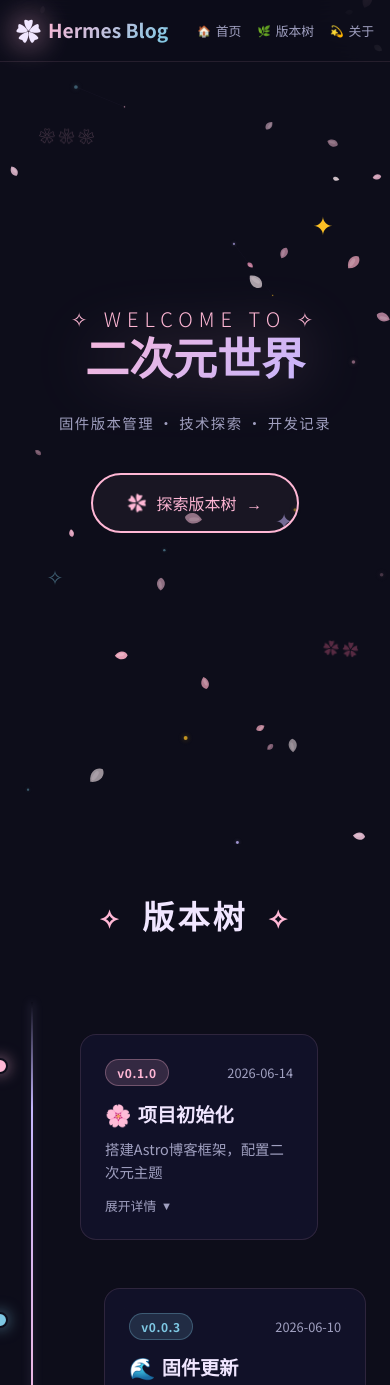
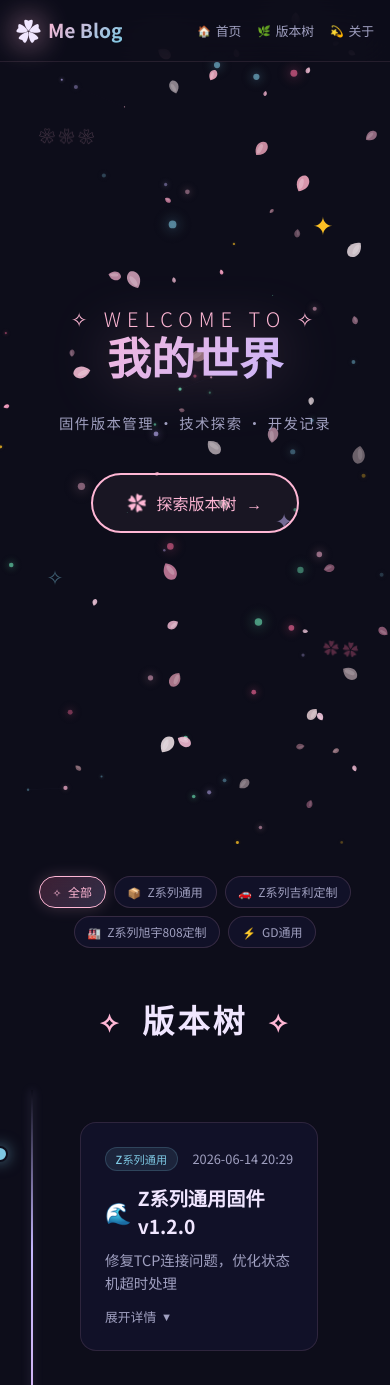
Before and after one commit to miaowu123/me_blog, an Astro site: page / in a window 390 px wide. Shown: the top 1385 px of the page. Built offline with nearby package versions, Linux system fonts and the light colour scheme; Astro itself is replaced by a stand-in of ours; animation ran at ten frames a second; a web font is replaced by a local one.

Commit message:
feat: multi-category version tree + more cherry blossoms
- Rename Hermes Blog → Me Blog, 二次元世界 → 我的世界
- 4 categories: Z系列通用/吉利定制/旭宇808定制/GD通用
- Auto-read md files from folders, sort by date (cyYYMMDDHHmm)
- Category filter tabs on version tree page
- Cherry blossoms: 35→70, added sparkle particles
- Stars: 50→80, more colors

```diff
--- a/src/components/Footer.astro
+++ b/src/components/Footer.astro
@@ -4,8 +4,8 @@
 <footer class="site-footer">
   <div class="footer-content">
     <div class="footer-brand">
-      <span class="footer-logo">✿ Hermes Blog</span>
-      <p class="footer-desc">二次元风格个人博客 · 固件版本管理</p>
+      <span class="footer-logo">✿ Me Blog</span>
+      <p class="footer-desc">我的世界 · 技术探索 · 开发记录</p>
     </div>
     <div class="footer-links">
       <a href="https://github.com" target="_blank">GitHub</a>
--- a/src/components/Header.astro
+++ b/src/components/Header.astro
@@ -5,7 +5,7 @@
   <nav class="nav-container">
     <a href={`${import.meta.env.BASE_URL}/`} class="logo">
       <span class="logo-icon">✿</span>
-      <span class="logo-text">Hermes Blog</span>
+      <span class="logo-text">Me Blog</span>
     </a>
     <div class="nav-links">
       <a href={`${import.meta.env.BASE_URL}/`} class="nav-link">
--- a/src/components/HeroSection.astro
+++ b/src/components/HeroSection.astro
@@ -5,7 +5,7 @@
   <div class="hero-content">
     <h1 class="hero-title">
       <span class="line-1">✧ Welcome to ✧</span>
-      <span class="line-2">二次元世界</span>
+      <span class="line-2">我的世界</span>
     </h1>
     <p class="hero-sub">固件版本管理 · 技术探索 · 开发记录</p>
     <a href={`${import.meta.env.BASE_URL}/versions`} class="hero-cta">
--- a/src/components/ParticleBackground.astro
+++ b/src/components/ParticleBackground.astro
@@ -18,9 +18,14 @@
     color: string; wobble: number; wobbleSpeed: number;
   }> = [];
 
-  const starColors = ['#ffb7d5', '#7ec8e3', '#c4b5fd', '#fbbf24'];
-  // 多种粉色樱花
-  const petalColors = ['#ffb7d5', '#ffc4dd', '#ff9ec4', '#ffd1e8', '#ffb0c8', '#fff0f5'];
+  // 光点漂浮
+  const sparkles: Array<{
+    x: number; y: number; vx: number; vy: number;
+    size: number; alpha: number; color: string; life: number; maxLife: number;
+  }> = [];
+
+  const starColors = ['#ffb7d5', '#7ec8e3', '#c4b5fd', '#fbbf24', '#ff6b9d', '#6ee7b7'];
+  const petalColors = ['#ffb7d5', '#ffc4dd', '#ff9ec4', '#ffd1e8', '#ffb0c8', '#fff0f5', '#ffc0cb', '#ffe4e9'];
 
   function resize() {
     w = canvas.width = window.innerWidth;
@@ -29,36 +34,57 @@
 
   function init() {
     resize();
-    // 星星
-    const starCount = Math.min(50, Math.floor((w * h) / 25000));
+
+    // 星星 - 增加到80颗
+    const starCount = Math.min(80, Math.floor((w * h) / 15000));
     for (let i = 0; i < starCount; i++) {
       particles.push({
         x: Math.random() * w,
         y: Math.random() * h,
         vx: (Math.random() - 0.5) * 0.3,
         vy: (Math.random() - 0.5) * 0.3,
-        r: Math.random() * 1.5 + 0.5,
+        r: Math.random() * 1.8 + 0.4,
         color: starColors[Math.floor(Math.random() * starColors.length)],
         alpha: Math.random() * 0.6 + 0.2,
-        twinkleSpeed: Math.random() * 0.02 + 0.01,
+        twinkleSpeed: Math.random() * 0.02 + 0.008,
       });
     }
-    // 樱花花瓣 - 35片，更大更明显
-    for (let i = 0; i < 35; i++) {
+
+    // 樱花花瓣 - 70片，更大更密
+    for (let i = 0; i < 70; i++) {
       petals.push({
         x: Math.random() * w,
         y: Math.random() * h * 1.5 - h * 0.5,
-        vx: Math.random() * 0.4 + 0.1,
-        vy: Math.random() * 0.6 + 0.2,
+        vx: Math.random() * 0.5 + 0.05,
+        vy: Math.random() * 0.7 + 0.15,
         rotation: Math.random() * Math.PI * 2,
-        rotationSpeed: (Math.random() - 0.5) * 0.02,
-        size: Math.random() * 12 + 6,
-        alpha: Math.random() * 0.5 + 0.4,
+        rotationSpeed: (Math.random() - 0.5) * 0.025,
+        size: Math.random() * 14 + 5,
+        alpha: Math.random() * 0.55 + 0.35,
         color: petalColors[Math.floor(Math.random() * petalColors.length)],
         wobble: Math.random() * Math.PI * 2,
-        wobbleSpeed: Math.random() * 0.02 + 0.01,
+        wobbleSpeed: Math.random() * 0.025 + 0.008,
       });
     }
+
+    // 光点 - 30个
+    for (let i = 0; i < 30; i++) {
+      spawnSparkle();
+    }
+  }
+
+  function spawnSparkle() {
+    sparkles.push({
+      x: Math.random() * w,
+      y: Math.random() * h,
+      vx: (Math.random() - 0.5) * 0.8,
+      vy: (Math.random() - 0.5) * 0.8,
+      size: Math.random() * 3 + 1,
+      alpha: 0,
+      color: starColors[Math.floor(Math.random() * starColors.length)],
+      life: 0,
+      maxLife: Math.random() * 200 + 100,
+    });
   }
 
   function drawPetal(x: number, y: number, size: number, rotation: number, alpha: number, color: string) {
@@ -67,27 +93,36 @@
     ctx.rotate(rotation);
     ctx.globalAlpha = alpha;
 
-    // 花瓣主体 - 更饱满的形状
+    // 花瓣主体
     ctx.fillStyle = color;
     ctx.beginPath();
     ctx.moveTo(0, 0);
-    ctx.bezierCurveTo(size * 0.4, -size * 0.5, size * 0.9, -size * 0.3, size, 0);
-    ctx.bezierCurveTo(size * 0.9, size * 0.3, size * 0.4, size * 0.5, 0, 0);
+    ctx.bezierCurveTo(size * 0.4, -size * 0.55, size * 0.95, -size * 0.35, size, 0);
+    ctx.bezierCurveTo(size * 0.95, size * 0.35, size * 0.4, size * 0.55, 0, 0);
     ctx.fill();
 
     // 花瓣高光
-    ctx.fillStyle = 'rgba(255, 255, 255, 0.25)';
+    ctx.fillStyle = 'rgba(255, 255, 255, 0.3)';
     ctx.beginPath();
-    ctx.ellipse(size * 0.45, -size * 0.05, size * 0.3, size * 0.12, -0.2, 0, Math.PI * 2);
+    ctx.ellipse(size * 0.45, -size * 0.06, size * 0.32, size * 0.13, -0.2, 0, Math.PI * 2);
     ctx.fill();
 
     // 花瓣脉络
-    ctx.strokeStyle = 'rgba(255, 130, 170, 0.25)';
+    ctx.strokeStyle = 'rgba(255, 130, 170, 0.2)';
     ctx.lineWidth = 0.5;
     ctx.beginPath();
     ctx.moveTo(size * 0.1, 0);
-    ctx.quadraticCurveTo(size * 0.5, -size * 0.05, size * 0.85, 0);
+    ctx.quadraticCurveTo(size * 0.5, -size * 0.06, size * 0.85, 0);
     ctx.stroke();
+
+    // 花瓣边缘柔光
+    ctx.shadowColor = color;
+    ctx.shadowBlur = 8;
+    ctx.fillStyle = 'transparent';
+    ctx.beginPath();
+    ctx.arc(0, 0, 0.1, 0, Math.PI * 2);
+    ctx.fill();
+    ctx.shadowBlur = 0;
 
     ctx.restore();
   }
@@ -97,16 +132,16 @@
     ctx.clearRect(0, 0, w, h);
     time += 0.016;
 
-    // 绘制连线
+    // 连线
     for (let i = 0; i < particles.length; i++) {
       for (let j = i + 1; j < particles.length; j++) {
         const dx = particles[i].x - particles[j].x;
         const dy = particles[i].y - particles[j].y;
         const dist = Math.sqrt(dx * dx + dy * dy);
-        if (dist < 120) {
+        if (dist < 100) {
           ctx.beginPath();
-          ctx.strokeStyle = `rgba(196, 181, 253, ${0.1 * (1 - dist / 120)})`;
-          ctx.lineWidth = 0.5;
+          ctx.strokeStyle = `rgba(196, 181, 253, ${0.08 * (1 - dist / 100)})`;
+          ctx.lineWidth = 0.4;
           ctx.moveTo(particles[i].x, particles[i].y);
           ctx.lineTo(particles[j].x, particles[j].y);
           ctx.stroke();
@@ -114,7 +149,7 @@
       }
     }
 
-    // 绘制星星
+    // 星星
     for (const p of particles) {
       p.x += p.vx;
       p.y += p.vy;
@@ -131,25 +166,23 @@
 
       // 光晕
       ctx.beginPath();
-      ctx.arc(p.x, p.y, p.r * 4, 0, Math.PI * 2);
-      const grad = ctx.createRadialGradient(p.x, p.y, 0, p.x, p.y, p.r * 4);
+      ctx.arc(p.x, p.y, p.r * 3.5, 0, Math.PI * 2);
+      const grad = ctx.createRadialGradient(p.x, p.y, 0, p.x, p.y, p.r * 3.5);
       grad.addColorStop(0, p.color);
       grad.addColorStop(1, 'transparent');
       ctx.fillStyle = grad;
-      ctx.globalAlpha = p.alpha * twinkle * 0.2;
+      ctx.globalAlpha = p.alpha * twinkle * 0.15;
       ctx.fill();
       ctx.globalAlpha = 1;
     }
 
-    // 绘制樱花花瓣
+    // 樱花花瓣
     for (const petal of petals) {
-      // 飘落 + 左右摇曳
       petal.wobble += petal.wobbleSpeed;
-      petal.x += petal.vx + Math.sin(petal.wobble) * 0.6;
+      petal.x += petal.vx + Math.sin(petal.wobble) * 0.7;
       petal.y += petal.vy;
-      petal.rotation += petal.rotationSpeed + Math.sin(petal.wobble * 0.5) * 0.005;
+      petal.rotation += petal.rotationSpeed + Math.sin(petal.wobble * 0.5) * 0.006;
 
-      // 循环回收
       if (petal.y > h + 30) {
         petal.y = -30;
         petal.x = Math.random() * w;
@@ -160,6 +193,45 @@
       drawPetal(petal.x, petal.y, petal.size, petal.rotation, petal.alpha, petal.color);
     }
 
+    // 光点
+    for (let i = sparkles.length - 1; i >= 0; i--) {
+      const s = sparkles[i];
+      s.x += s.vx;
+      s.y += s.vy;
+      s.life++;
+
+      const progress = s.life / s.maxLife;
+      if (progress < 0.3) {
+        s.alpha = progress / 0.3;
+      } else if (progress > 0.7) {
+        s.alpha = (1 - progress) / 0.3;
+      } else {
+        s.alpha = 1;
+      }
+
+      ctx.globalAlpha = s.alpha * 0.6;
+      ctx.beginPath();
+      ctx.arc(s.x, s.y, s.size, 0, Math.PI * 2);
+      ctx.fillStyle = s.color;
+      ctx.fill();
+
+      // 光晕
+      const grad = ctx.createRadialGradient(s.x, s.y, 0, s.x, s.y, s.size * 5);
+      grad.addColorStop(0, s.color);
+      grad.addColorStop(1, 'transparent');
+      ctx.globalAlpha = s.alpha * 0.15;
+      ctx.fillStyle = grad;
+      ctx.beginPath();
+      ctx.arc(s.x, s.y, s.size * 5, 0, Math.PI * 2);
+      ctx.fill();
+
+      if (s.life >= s.maxLife) {
+        sparkles.splice(i, 1);
+        spawnSparkle();
+      }
+    }
+
+    ctx.globalAlpha = 1;
     requestAnimationFrame(draw);
   }
 
--- a/src/components/Timeline.astro
+++ b/src/components/Timeline.astro
@@ -1,70 +1,105 @@
 ---
+// 动态读取所有分类文件夹和md文件
+const modules = import.meta.glob('../content/versions/**/*.md', { eager: true });
+
 interface VersionNode {
   version: string;
   date: string;
+  dateNum: number;
   title: string;
   description: string;
   changes: string[];
-  color?: 'pink' | 'blue' | 'purple' | 'green';
-  icon?: string;
+  color: string;
+  icon: string;
+  category: string;
+  categoryLabel: string;
 }
 
-const versions: VersionNode[] = [
-  {
-    version: 'v0.1.0',
-    date: '2026-06-14',
-    title: '项目初始化',
-    description: '搭建Astro博客框架，配置二次元主题',
-    changes: ['创建项目结构', '配置暗色主题', '实现粒子背景', '添加GSAP动画'],
-    color: 'pink',
-    icon: '🌸',
-  },
-  {
-    version: 'v0.0.3',
-    date: '2026-06-10',
-    title: '固件更新',
-    description: '4G模组固件优化，修复TCP连接问题',
-    changes: ['修复A7670G +IPD解析', '优化状态机超时处理', '增加强制重启机制'],
-    color: 'blue',
-    icon: '🌊',
-  },
-  {
-    version: 'v0.0.2',
-    date: '2026-06-01',
-    title: '状态机重构',
-    description: '网络模块状态机重构，支持多阶段流程',
-    changes: ['5阶段状态机架构', 'INIT流程完整实现', 'APN自动匹配IMSI'],
-    color: 'purple',
-    icon: '🔮',
-  },
-  {
-    version: 'v0.0.1',
-    date: '2026-05-15',
-    title: '原型开发',
-    description: '项目启动，完成基础AT指令测试',
-    changes: ['串口通信测试', 'AT指令解析器', '基础数据结构定义'],
-    color: 'green',
-    icon: '🌱',
-  },
-];
+const categoryMap: Record<string, string> = {
+  z_general: 'Z系列通用',
+  z_geely: 'Z系列吉利定制',
+  z_xuyu808: 'Z系列旭宇808定制',
+  gd_general: 'GD通用',
+};
+
+const colorCycle = ['pink', 'blue', 'purple', 'green'];
+
+const versions: VersionNode[] = [];
+
+for (const [path, mod] of Object.entries(modules)) {
+  // 解析路径: ../content/versions/z_general/cy2606142029.md
+  const parts = path.split('/');
+  const folder = parts[parts.length - 2];
+  const filename = parts[parts.length - 1].replace('.md', '');
+
+  // 从文件名解析日期: cy2606142029 → 2026-06-14 20:29
+  const dateMatch = filename.match(/^cy(\d{2})(\d{2})(\d{2})(\d{2})(\d{2})$/);
+  let dateStr = '';
+  let dateNum = 0;
+  if (dateMatch) {
+    const [, yy, mm, dd, hh, mi] = dateMatch;
+    dateStr = `20${yy}-${mm}-${dd} ${hh}:${mi}`;
+    dateNum = new Date(`20${yy}-${mm}-${dd}T${hh}:${mi}:00`).getTime();
+  }
+
+  const frontmatter = (mod as any).frontmatter || {};
+
+  versions.push({
+    version: filename,
+    date: dateStr,
+    dateNum,
+    title: frontmatter.title || filename,
+    description: frontmatter.description || '',
+    changes: frontmatter.changes || [],
+    color: frontmatter.color || 'pink',
+    icon: frontmatter.icon || '✿',
+    category: folder,
+    categoryLabel: categoryMap[folder] || folder,
+  });
+}
+
+// 按日期倒序
+versions.sort((a, b) => b.dateNum - a.dateNum);
+
+// 获取所有分类（保持自定义顺序）
+const categories = Object.keys(categoryMap).filter(cat =>
+  versions.some(v => v.category === cat)
+);
 ---
 
 <section class="timeline-section" id="timeline">
+  <!-- 分类标签 -->
+  <div class="category-tabs">
+    <button class="tab-btn active" data-category="all">
+      <span class="tab-icon">✧</span>
+      全部
+    </button>
+    {categories.map(cat => (
+      <button class="tab-btn" data-category={cat}>
+        <span class="tab-icon">
+          {cat === 'z_general' ? '📦' : cat === 'z_geely' ? '🚗' : cat === 'z_xuyu808' ? '🏭' : '⚡'}
+        </span>
+        {categoryMap[cat]}
+      </button>
+    ))}
+  </div>
+
   <h2 class="section-title">
     <span class="title-decoration">✧</span>
     版本树
     <span class="title-decoration">✧</span>
   </h2>
+
   <div class="timeline">
     {versions.map((v, i) => (
-      <div class={`timeline-item ${i % 2 === 0 ? 'left' : 'right'} color-${v.color || 'pink'}`}>
+      <div class={`timeline-item ${i % 2 === 0 ? 'left' : 'right'} color-${v.color}`}
+           data-category={v.category}>
         <div class="timeline-connector">
           <div class="timeline-dot"></div>
-          <div class="timeline-line"></div>
         </div>
-        <div class="timeline-card glass" data-version={v.version}>
+        <div class="timeline-card glass">
           <div class="card-header">
-            <span class="version-badge">{v.version}</span>
+            <span class="category-tag">{v.categoryLabel}</span>
             <span class="card-date">{v.date}</span>
           </div>
           <h3 class="card-title">
@@ -72,6 +107,7 @@ const versions: VersionNode[] = [
             {v.title}
           </h3>
           <p class="card-desc">{v.description}</p>
+          {v.changes.length > 0 && (
             <div class="card-changes" style="display: none;">
               <ul>
                 {v.changes.map(change => (
@@ -79,10 +115,13 @@ const versions: VersionNode[] = [
                 ))}
               </ul>
             </div>
+          )}
+          {v.changes.length > 0 && (
             <button class="expand-btn" onclick="toggleCard(this)">
               <span class="expand-text">展开详情</span>
               <span class="expand-icon">▼</span>
             </button>
+          )}
         </div>
       </div>
     ))}
@@ -113,14 +152,31 @@ const versions: VersionNode[] = [
     }
   }
 
-  // Scroll animation with IntersectionObserver
+  // 分类标签切换
+  document.querySelectorAll('.tab-btn').forEach(btn => {
+    btn.addEventListener('click', () => {
+      document.querySelectorAll('.tab-btn').forEach(b => b.classList.remove('active'));
+      btn.classList.add('active');
+      const cat = btn.getAttribute('data-category');
+      document.querySelectorAll('.timeline-item').forEach(item => {
+        if (cat === 'all' || item.getAttribute('data-category') === cat) {
+          item.style.display = '';
+          item.classList.add('visible');
+        } else {
+          item.style.display = 'none';
+        }
+      });
+    });
+  });
+
+  // 滚动动画
   const observer = new IntersectionObserver((entries) => {
     entries.forEach(entry => {
       if (entry.isIntersecting) {
         entry.target.classList.add('visible');
       }
     });
-  }, { threshold: 0.2 });
+  }, { threshold: 0.15 });
 
   document.querySelectorAll('.timeline-item').forEach(el => observer.observe(el));
 </script>
@@ -129,15 +185,57 @@ const versions: VersionNode[] = [
   .timeline-section {
     position: relative;
     z-index: 1;
-    padding: 6rem 2rem;
+    padding: 4rem 2rem 6rem;
     max-width: 1000px;
     margin: 0 auto;
+  }
+
+  .category-tabs {
+    display: flex;
+    justify-content: center;
+    gap: 0.8rem;
+    margin-bottom: 3rem;
+    flex-wrap: wrap;
+    padding: 0 1rem;
+  }
+
+  .tab-btn {
+    background: rgba(21, 21, 48, 0.7);
+    border: 1px solid rgba(255, 183, 213, 0.15);
+    border-radius: 25px;
+    padding: 0.5rem 1.2rem;
+    color: var(--text-secondary);
+    font-size: 0.85rem;
+    cursor: pointer;
+    transition: all 0.3s ease;
+    display: flex;
+    align-items: center;
+    gap: 0.4rem;
+    font-family: inherit;
+    backdrop-filter: blur(8px);
+  }
+
+  .tab-btn:hover {
+    border-color: rgba(255, 183, 213, 0.4);
+    color: var(--text-primary);
+    transform: translateY(-2px);
+  }
+
+  .tab-btn.active {
+    background: linear-gradient(135deg, rgba(255, 107, 157, 0.2), rgba(196, 181, 253, 0.2));
+    border-color: var(--sakura-pink);
+    color: var(--sakura-pink);
+    box-shadow: 0 0 15px rgba(255, 183, 213, 0.2);
+  }
+
+  .tab-icon {
+    font-size: 0.9em;
   }
 
   .section-title {
     text-align: center;
     font-size: 2rem;
-    margin-bottom: 4rem;
+    margin-bottom: 3rem;
     color: var(--text-primary);
     letter-spacing: 0.1em;
     font-family: 'Ma Shan Zheng', cursive;
@@ -233,25 +331,10 @@ const versions: VersionNode[] = [
     left: -2rem;
   }
 
-  .color-pink .timeline-dot {
-    background: var(--sakura-pink);
-    box-shadow: 0 0 15px rgba(255, 183, 213, 0.6);
-  }
-
-  .color-blue .timeline-dot {
-    background: var(--sky-blue);
-    box-shadow: 0 0 15px rgba(126, 200, 227, 0.6);
-  }
-
-  .color-purple .timeline-dot {
-    background: var(--lavender);
-    box-shadow: 0 0 15px rgba(196, 181, 253, 0.6);
-  }
-
-  .color-green .timeline-dot {
-    background: var(--mint);
-    box-shadow: 0 0 15px rgba(110, 231, 183, 0.6);
-  }
+  .color-pink .timeline-dot { background: var(--sakura-pink); box-shadow: 0 0 15px rgba(255, 183, 213, 0.6); }
+  .color-blue .timeline-dot { background: var(--sky-blue); box-shadow: 0 0 15px rgba(126, 200, 227, 0.6); }
+  .color-purple .timeline-dot { background: var(--lavender); box-shadow: 0 0 15px rgba(196, 181, 253, 0.6); }
+  .color-green .timeline-dot { background: var(--mint); box-shadow: 0 0 15px rgba(110, 231, 183, 0.6); }
 
   .timeline-item:hover .timeline-dot {
     transform: translateX(-50%) scale(1.4);
@@ -268,9 +351,7 @@ const versions: VersionNode[] = [
   .timeline-card::before {
     content: '';
     position: absolute;
-    top: 0;
-    left: 0;
-    right: 0;
+    top: 0; left: 0; right: 0;
     height: 3px;
     background: linear-gradient(90deg, transparent, var(--sakura-pink), transparent);
     opacity: 0;
@@ -285,25 +366,10 @@ const versions: VersionNode[] = [
     opacity: 1;
   }
 
-  .color-pink .timeline-card:hover {
-    border-color: rgba(255, 183, 213, 0.3);
-    box-shadow: var(--glow-pink);
-  }
-
-  .color-blue .timeline-card:hover {
-    border-color: rgba(126, 200, 227, 0.3);
-    box-shadow: var(--glow-blue);
-  }
-
-  .color-purple .timeline-card:hover {
-    border-color: rgba(196, 181, 253, 0.3);
-    box-shadow: var(--glow-purple);
-  }
-
-  .color-green .timeline-card:hover {
-    border-color: rgba(110, 231, 183, 0.3);
-    box-shadow: 0 0 20px rgba(110, 231, 183, 0.4);
-  }
+  .color-pink .timeline-card:hover { border-color: rgba(255, 183, 213, 0.3); box-shadow: var(--glow-pink); }
+  .color-blue .timeline-card:hover { border-color: rgba(126, 200, 227, 0.3); box-shadow: var(--glow-blue); }
+  .color-purple .timeline-card:hover { border-color: rgba(196, 181, 253, 0.3); box-shadow: var(--glow-purple); }
+  .color-green .timeline-card:hover { border-color: rgba(110, 231, 183, 0.3); box-shadow: 0 0 20px rgba(110, 231, 183, 0.4); }
 
   .card-header {
     display: flex;
@@ -312,37 +378,19 @@ const versions: VersionNode[] = [
     margin-bottom: 0.8rem;
   }
 
-  .version-badge {
-    font-size: 0.75rem;
-    padding: 0.25rem 0.7rem;
-    border-radius: 20px;
-    font-weight: 600;
-    letter-spacing: 0.05em;
+  .category-tag {
+    font-size: 0.7rem;
+    padding: 0.2rem 0.6rem;
+    border-radius: 12px;
+    font-weight: 500;
+    background: rgba(255, 183, 213, 0.1);
+    color: var(--sakura-pink);
+    border: 1px solid rgba(255, 183, 213, 0.2);
   }
 
-  .color-pink .version-badge {
-    background: rgba(255, 183, 213, 0.15);
-    color: var(--sakura-pink);
-    border: 1px solid rgba(255, 183, 213, 0.3);
-  }
-
-  .color-blue .version-badge {
-    background: rgba(126, 200, 227, 0.15);
-    color: var(--sky-blue);
-    border: 1px solid rgba(126, 200, 227, 0.3);
-  }
-
-  .color-purple .version-badge {
-    background: rgba(196, 181, 253, 0.15);
-    color: var(--lavender);
-    border: 1px solid rgba(196, 181, 253, 0.3);
-  }
-
-  .color-green .version-badge {
-    background: rgba(110, 231, 183, 0.15);
-    color: var(--mint);
-    border: 1px solid rgba(110, 231, 183, 0.3);
-  }
+  .color-blue .category-tag { background: rgba(126, 200, 227, 0.1); color: var(--sky-blue); border-color: rgba(126, 200, 227, 0.2); }
+  .color-purple .category-tag { background: rgba(196, 181, 253, 0.1); color: var(--lavender); border-color: rgba(196, 181, 253, 0.2); }
+  .color-green .category-tag { background: rgba(110, 231, 183, 0.1); color: var(--mint); border-color: rgba(110, 231, 183, 0.2); }
 
   .card-date {
     font-size: 0.8rem;
@@ -358,9 +406,7 @@ const versions: VersionNode[] = [
     gap: 0.4rem;
   }
 
-  .card-icon {
-    font-size: 1.1em;
-  }
+  .card-icon { font-size: 1.1em; }
 
   .card-desc {
     font-size: 0.9rem;
@@ -376,10 +422,7 @@ const versions: VersionNode[] = [
     transition: all 0.3s ease;
   }
 
-  .card-changes ul {
-    list-style: none;
-    padding: 0;
-  }
+  .card-changes ul { list-style: none; padding: 0; }
 
   .card-changes li {
     padding: 0.3rem 0;
@@ -402,9 +445,7 @@ const versions: VersionNode[] = [
     font-family: inherit;
   }
 
-  .expand-btn:hover {
-    color: var(--sakura-pink);
-  }
+  .expand-btn:hover { color: var(--sakura-pink); }
 
   .expand-icon {
     font-size: 0.7rem;
@@ -412,10 +453,7 @@ const versions: VersionNode[] = [
   }
 
   @media (max-width: 768px) {
-    .timeline::before {
-      left: 1rem;
-    }
-
+    .timeline::before { left: 1rem; }
     .timeline-item {
       width: calc(100% - 3rem);
       margin-left: 2.5rem !important;
@@ -423,19 +461,10 @@ const versions: VersionNode[] = [
       padding-left: 1.5rem;
       padding-right: 0;
     }
-
-    .timeline-connector {
-      left: -1.5rem !important;
-      right: auto !important;
-    }
-
-    .timeline-dot {
-      left: -2rem !important;
-      right: auto !important;
-    }
-
-    .timeline-section {
-      padding: 3rem 1rem;
-    }
+    .timeline-connector { left: -1.5rem !important; right: auto !important; }
+    .timeline-dot { left: -2rem !important; right: auto !important; }
+    .timeline-section { padding: 2rem 1rem 4rem; }
+    .category-tabs { gap: 0.5rem; }
+    .tab-btn { padding: 0.4rem 0.8rem; font-size: 0.75rem; }
   }
 </style>
--- /dev/null
+++ b/src/content/versions/gd_general/cy2606011000.md
@@ -0,0 +1,10 @@
+---
+title: "GD通用固件 v0.2.0"
+description: "GD系列基础版本"
+icon: "🌱"
+color: "green"
+changes:
+  - "GD平台基础支持"
+  - "串口通信优化"
+  - "基础AT指令测试"
+---
--- /dev/null
+++ b/src/content/versions/gd_general/cy2606081400.md
@@ -0,0 +1,10 @@
+---
+title: "GD通用固件 v0.3.0"
+description: "GD系列通用版本更新"
+icon: "⚡"
+color: "blue"
+changes:
+  - "GD平台兼容性优化"
+  - "低功耗模式改进"
+  - "AT指令响应优化"
+---
--- /dev/null
+++ b/src/content/versions/z_geely/cy2606120930.md
@@ -0,0 +1,10 @@
+---
+title: "吉利定制固件 v1.0.0"
+description: "吉利平台专用定制版本"
+icon: "🚗"
+color: "pink"
+changes:
+  - "吉利平台适配"
+  - "定制AT指令集"
+  - "专属心跳包格式"
+---
--- /dev/null
+++ b/src/content/versions/z_general/cy2606101530.md
@@ -0,0 +1,10 @@
+---
+title: "状态机重构"
+description: "网络模块状态机重构，支持5阶段流程"
+icon: "🔮"
+color: "purple"
+changes:
+  - "5阶段状态机架构"
+  - "INIT流程完整实现"
+  - "APN自动匹配IMSI"
+---
--- /dev/null
+++ b/src/content/versions/z_general/cy2606142029.md
@@ -0,0 +1,10 @@
+---
+title: "Z系列通用固件 v1.2.0"
+description: "修复TCP连接问题，优化状态机超时处理"
+icon: "🌊"
+color: "blue"
+changes:
+  - "修复A7670G +IPD解析丢数据"
+  - "优化状态机超时重连机制"
+  - "增加强制重启保活"
+---
--- /dev/null
+++ b/src/content/versions/z_xuyu808/cy2606141200.md
@@ -0,0 +1,10 @@
+---
+title: "旭宇808固件 v1.0.0"
+description: "旭宇808平台定制版本"
+icon: "🏭"
+color: "green"
+changes:
+  - "808平台协议适配"
+  - "定制数据上报格式"
+  - "专属参数配置"
+---
--- a/src/layouts/BaseLayout.astro
+++ b/src/layouts/BaseLayout.astro
@@ -4,7 +4,7 @@ interface Props {
   description?: string;
 }
 
-const { title, description = '二次元风格个人博客' } = Astro.props;
+const { title, description = '我的世界' } = Astro.props;
 ---
 
 <!doctype html>
--- a/src/pages/index.astro
+++ b/src/pages/index.astro
@@ -7,7 +7,7 @@ import Timeline from '../components/Timeline.astro';
 import Footer from '../components/Footer.astro';
 ---
 
-<BaseLayout title="Hermes Blog - 二次元世界">
+<BaseLayout title="Me Blog - 我的世界">
   <ParticleBackground />
   <Header />
   <main>
--- a/src/pages/versions.astro
+++ b/src/pages/versions.astro
@@ -6,7 +6,7 @@ import Timeline from '../components/Timeline.astro';
 import Footer from '../components/Footer.astro';
 ---
 
-<BaseLayout title="版本树 - Hermes Blog">
+<BaseLayout title="版本树 - Me Blog">
   <ParticleBackground />
   <Header />
   <main>
```
Lines whose indentation alone changed are shown as unchanged.
